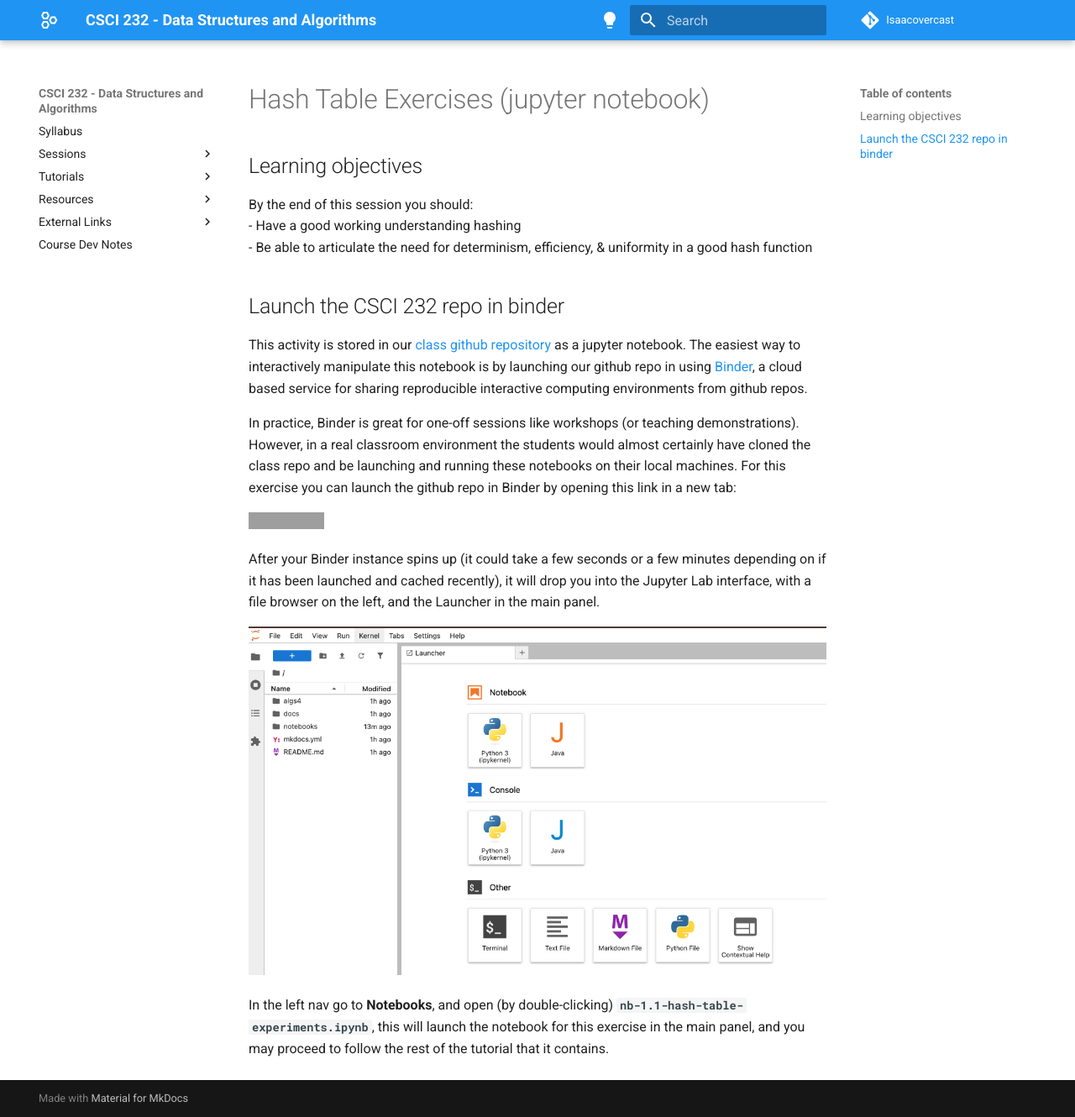
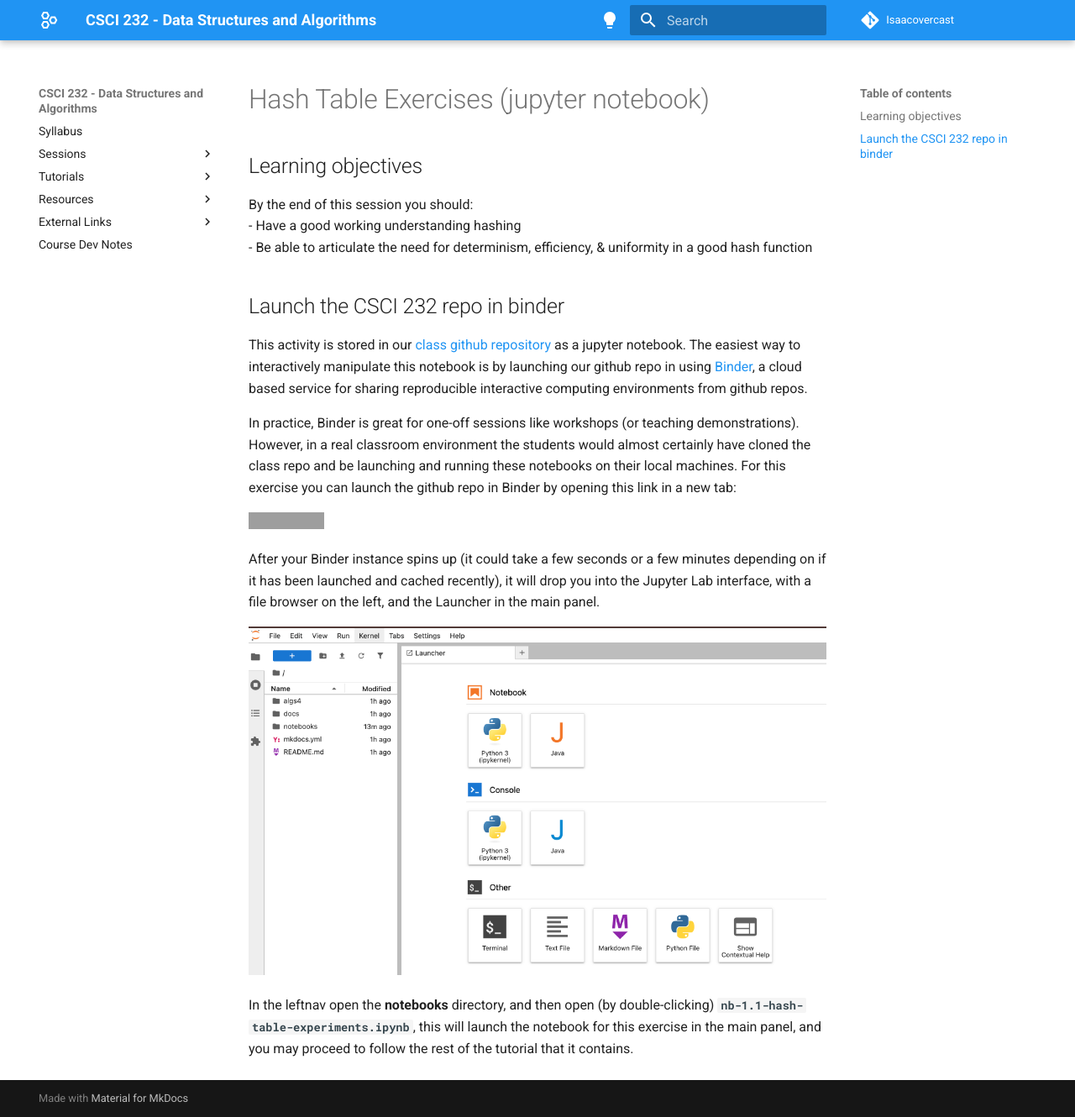
Before and after one commit to isaacovercast/CSCI232, an MkDocs documentation site: the page built from docs/tutorials/1.0-hash-table-experiments.md, in a window 1280 px wide and 1330 px high. Shown: the whole window at 84% size. Built offline with MkDocs 1.6.1 and Material for MkDocs 9.7.7, drawn with Linux system fonts in a browser that asks for light colours; nearby versions of some CDN libraries; a style sheet for code colours, icons or effects is not loaded; grey boxes are pictures that could not be loaded.

Commit message:
cosmetic issues in the notebooks

```diff
--- a/docs/tutorials/1.0-hash-table-experiments.md
+++ b/docs/tutorials/1.0-hash-table-experiments.md
@@ -33,7 +33,7 @@
 
 ![Jupyter Lab Start](JupyterLabStart.png)
 
-In the left nav go to **Notebooks**, and open (by double-clicking)
+In the leftnav open the **notebooks** directory, and then open (by double-clicking)
 **`nb-1.1-hash-table-experiments.ipynb`**, this will launch the notebook for
 this exercise in the main panel, and you may proceed to follow the rest
 of the tutorial that it contains.
```
Also changed, not shown: docs/tutorials/1.1-interactive-hash-tables.md (+1 -1 lines).
